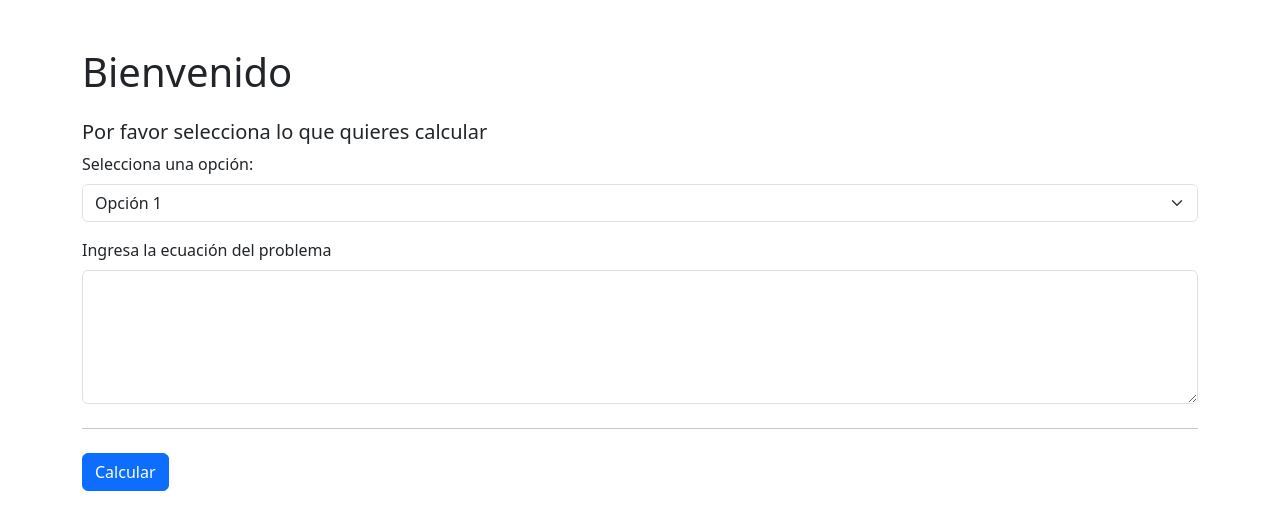
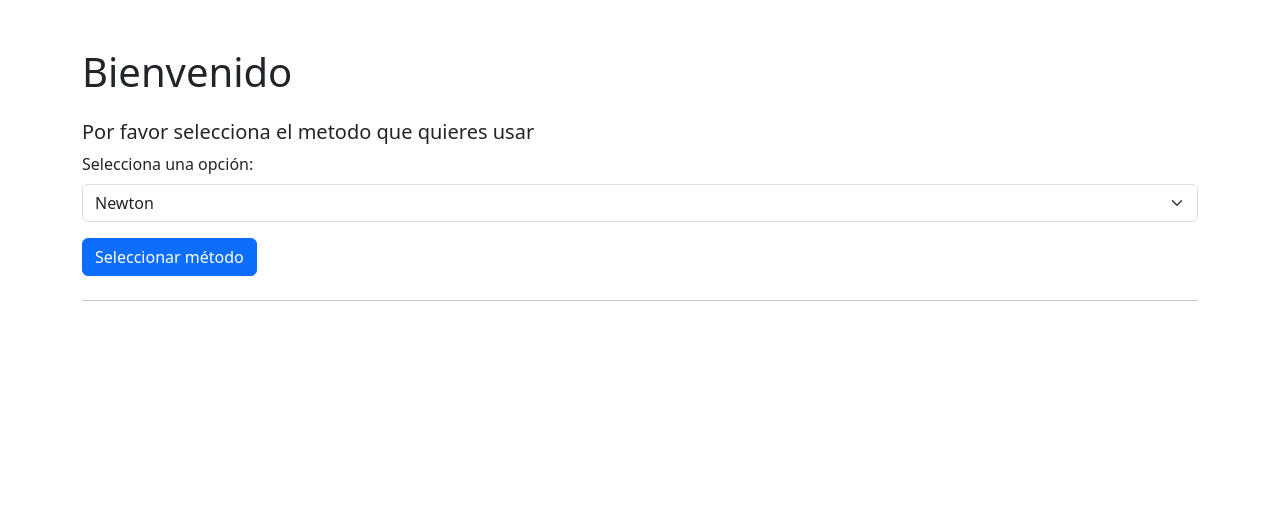
Before and after one commit to Rendxnn/Proyecto-Analisis-Numerico, a Django app: page / in a window 1280 px wide. Shown: the top 530 px of the page. Run offline with Django 5.2, Linux system fonts and the light colour scheme.

Commit message:
secante y newton. Entrada de datos y salida de tabla

```diff
--- a/ProyectoFinal/principal/templates/home.html
+++ b/ProyectoFinal/principal/templates/home.html
@@ -5,71 +5,56 @@
     <meta name="viewport" content="width=device-width, initial-scale=1.0">
     <title>Ejemplo con Bootstrap</title>
     <link href="https://cdn.jsdelivr.net/npm/bootstrap@5.3.0-alpha1/dist/css/bootstrap.min.css" rel="stylesheet">
-
 </head>
 <body>
     <div class="container mt-5">
         <h1 class="mb-4">Bienvenido</h1>
-        <h5>Por favor selecciona lo que quieres calcular</h3>
+        <h5>Por favor selecciona el metodo que quieres usar</h3>
 
-        <div class="mb-3">
-            <label for="opciones" class="form-label">Selecciona una opción:</label>
-            <select class="form-select" id="opciones" aria-label="Selecciona una opción">
-			    <option value="opcion1">Opción 1</option>
-			    <option value="opcion2">Opción 2</option>
-			    <option value="opcion3">Opción 3</option>
-			</select>
-        </div>
-
-        <div class="mb-3">
-            <label for="campoTexto" class="form-label">Ingresa la ecuación del problema</label>
-            <textarea class="form-control" id="campoTexto" rows="5"></textarea>
-        </div>
-
-        <hr class="my-4">
+        <form action="" method="get">
+            <div class="mb-3">
+                <label for="opciones" class="form-label">Selecciona una opción:</label>
+                <select class="form-select" id="opciones" aria-label="Selecciona una opción" name="metodo">
+                    <option value="newton" {% if metodo == 'newton' %}selected{% endif %}>Newton</option>
+				    <option value="secante" {% if metodo == 'secante' %}selected{% endif %}>Secante</option>
+				    <option value="opcion3" {% if metodo == 'opcion3' %}selected{% endif %}>Opción 3</option>
+                </select>
+            </div>
+            <input type="submit" class="btn btn-primary" value="Seleccionar método">
 
 
-        <button type="button" class="btn btn-primary">Calcular</button>
-    </div>
-
-    <script>
-	    document.getElementById('opciones').addEventListener('change', function() {
-	        var opcionesSeleccionadas = Array.from(this.selectedOptions).map(option => option.value);
-	        enviarSeleccion(opcionesSeleccionadas);
-	    });
-
-	    function enviarSeleccion(opciones) {
-	        var xhr = new XMLHttpRequest();
-	        xhr.open('POST', '', true);
-	        xhr.setRequestHeader('Content-Type', 'application/json');
-	        xhr.setRequestHeader('X-CSRFToken', getCookie('csrftoken'));
-	        xhr.onreadystatechange = function() {
-	            if (xhr.readyState === XMLHttpRequest.DONE && xhr.status === 200) {
-	                console.log('Respuesta recibida:', xhr.responseText);
-	            }
-	        };
-	        xhr.send(JSON.stringify({ opciones: opciones }));
-	    }
-
-	    function getCookie(name) {
-	        var cookieValue = null;
-	        if (document.cookie && document.cookie !== '') {
-	            var cookies = document.cookie.split(';');
-	            for (var i = 0; i < cookies.length; i++) {
-	                var cookie = cookies[i].trim();
-	                if (cookie.substring(0, name.length + 1) === (name + '=')) {
-	                    cookieValue = decodeURIComponent(cookie.substring(name.length + 1));
-	                    break;
-	                }
-	            }
-	        }
-	        return cookieValue;
-	    }
-	</script>
+        <br>
+		<hr class="my-4">
+		<br>
 
 
-    <!-- Scripts de Bootstrap (jQuery y Popper.js) -->
-    <script src="https://cdn.jsdelivr.net/npm/@popperjs/core@2.11.6/dist/umd/popper.min.js"></script>
-    <script src="https://cdn.jsdelivr.net/npm/bootstrap@5.3.0-alpha1/dist/js/bootstrap.min.js"></script>
+        {% if metodo %}
+
+        	<h3>Variables del metodo</h3>
+        	<br>
+
+        	{% for variable in variables_metodo %}
+
+	            <div class="mb-3">
+	                <label for="campoTexto" class="form-label">{{ variable }}</label>
+	                <textarea class="form-control" id="campoTexto" rows="3" name="{{ variable }}_entrada"></textarea>
+	            </div>
+
+            {% endfor %}
+
+            <input type="submit" class="btn btn-primary" value="Calcular">
+
+            <br>
+        {% endif %}
+
+    	</form>
+
+        {% if tabla_resultado %}
+
+        	{{ tabla_resultado|safe}}
+
+        {% endif %}
+
+    </div>
 </body>
 </html>
--- a/ProyectoFinal/principal/views.py
+++ b/ProyectoFinal/principal/views.py
@@ -2,11 +2,30 @@ from django.shortcuts import render
 from django.http import JsonResponse
 from .metodos import *
 import json
+import inspect
+
+from .utils import newton
+from .utils import secante
 
 
 def home(request):
-    if request.method == 'POST':
-        data = json.loads(request.body)
-        metodo = data.get('opciones')
-        print(metodo)
-    return render(request, 'home.html')
+    metodos_diccionario = {"newton": newton.newton_method, "secante": secante.metodo_secante}
+    metodo = request.GET.get("metodo")
+    variables_metodo = None
+    tabla_resultado = None
+
+    if metodo:
+        parametros_metodo = inspect.signature(metodos_diccionario[metodo]).parameters.items()
+
+        variables_metodo = [x[0] for x in parametros_metodo]
+
+        entradas_metodo = [request.GET.get(f'{x}_entrada') for x in variables_metodo]
+
+        if entradas_metodo[0]:
+
+            tabla_resultado = metodos_diccionario[metodo](*entradas_metodo).to_html(index=False)
+
+
+
+
+    return render(request, 'home.html', {"metodo": metodo, "variables_metodo": variables_metodo, "tabla_resultado": tabla_resultado})
```
Also changed, not shown: ProyectoFinal/principal/utils/newton.py (added, +39 -0 lines), ProyectoFinal/principal/utils/secante.py (added, +31 -0 lines).
